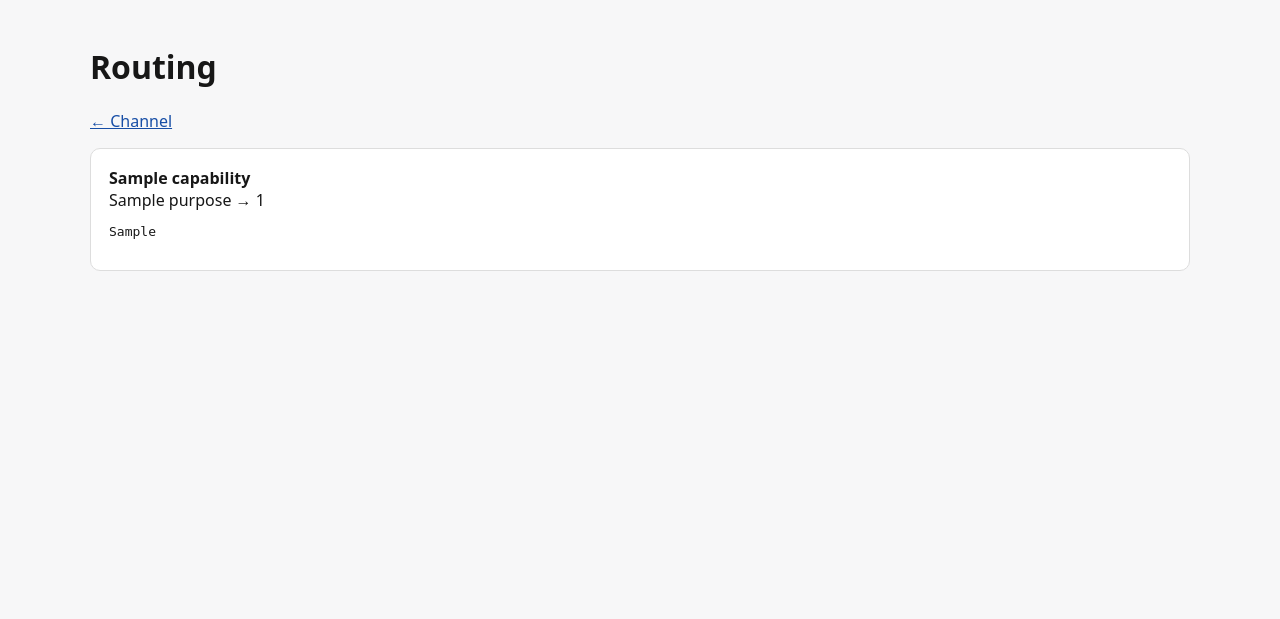
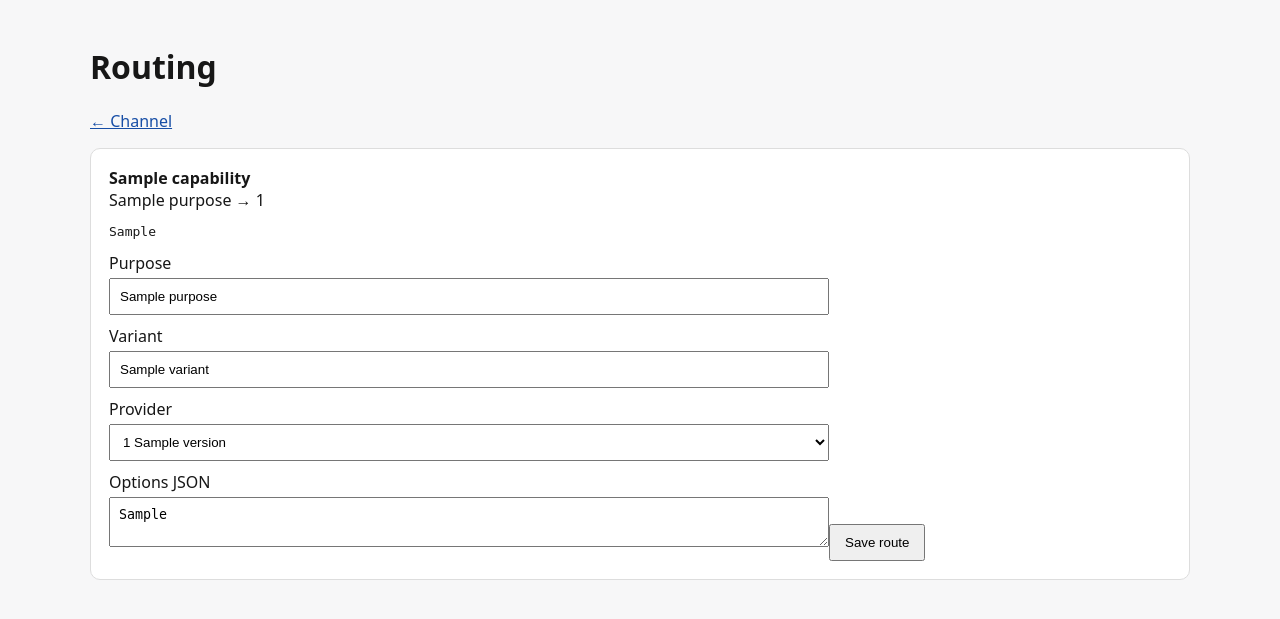
Before and after one commit to yasir196/YG-PLUG-PLAY, a FastAPI app: template dashboard/templates/routing.html in a window 1280 px wide. Shown: the top 619 px of the page. Run offline with FastAPI, Linux system fonts and the light colour scheme; the template is opened without the code that fills it: most values are stand-ins (such as "Sample title", 1, 10 or a date in 2020); parts of the project's set-up code (start-up, migrations or seed data) failed here and were passed over.

Commit message:
feat: expose plugin trust and routing controls

```diff
--- a/dashboard/templates/routing.html
+++ b/dashboard/templates/routing.html
@@ -1,4 +1,5 @@
 {% extends "base.html" %}{% block title %}Routing{% endblock %}{% block content %}
 <h1>Routing</h1><p><a href="/dashboard/channels/{{ channel_id }}">← Channel</a></p>
-{% for route in routes %}<div class="card"><strong>{{ route.capability }}</strong><div>{{ route.purpose or route.variant or "default" }} → {{ route.primary_plugin_id }}</div><pre>{{ route.options_json }}</pre></div>{% else %}<p>No routes.</p>{% endfor %}
+{% for route in routes %}<div class="card"><strong>{{ route.capability }}</strong><div>{{ route.purpose or route.variant or "default" }} → {{ route.primary_plugin_id }}</div><pre>{{ route.options_json }}</pre>
+<form method="post" action="/dashboard/channels/{{ channel_id }}/routing"><input type="hidden" name="_csrf" value="{{ session.csrf_token }}"><input type="hidden" name="route_id" value="{{ route.id }}"><input type="hidden" name="capability" value="{{ route.capability }}"><label>Purpose</label><input name="purpose" value="{{ route.purpose or '' }}"><label>Variant</label><input name="variant" value="{{ route.variant or '' }}"><label>Provider</label><select name="plugin_id">{% for plugin in plugins %}<option value="{{ plugin.plugin_id }}" {% if plugin.plugin_id == route.primary_plugin_id %}selected{% endif %}>{{ plugin.plugin_id }} {{ plugin.version }}</option>{% endfor %}</select><label>Options JSON</label><textarea name="options">{{ route.options_json }}</textarea><button>Save route</button></form></div>{% else %}<p>No routes.</p>{% endfor %}
 {% endblock %}
```
